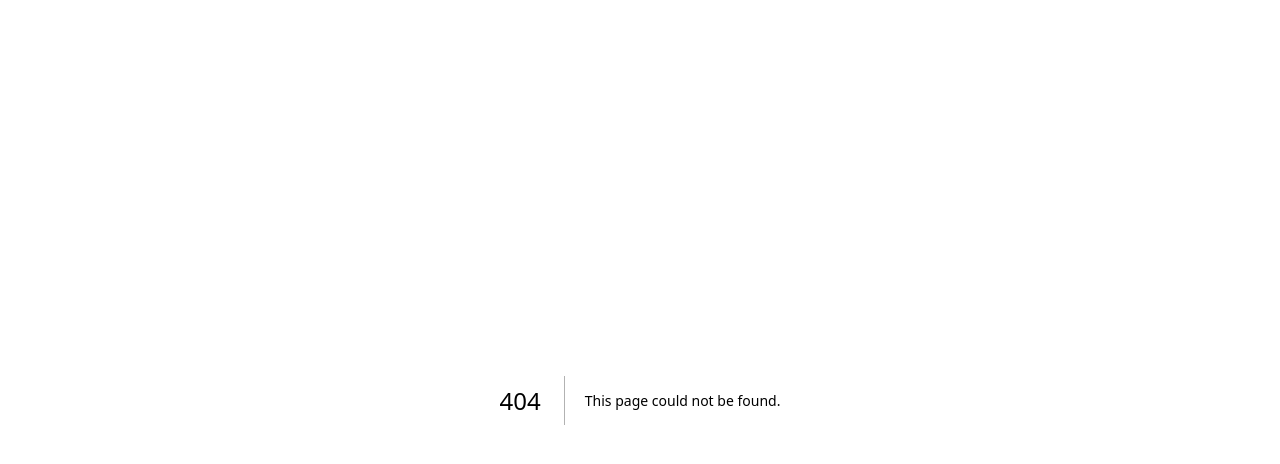
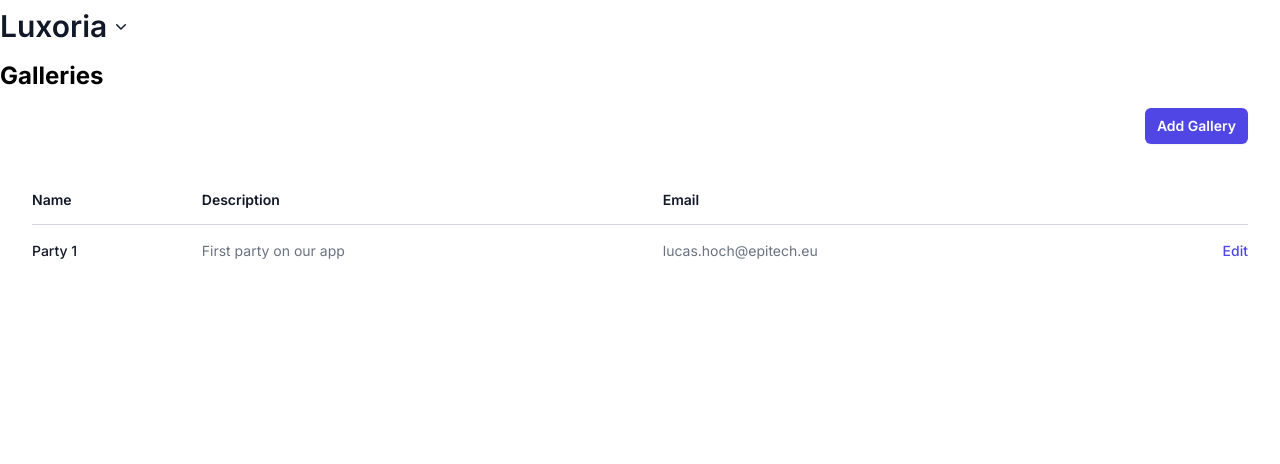
Before and after one commit to LuxoriaSoft/Luxoria.WebApp-PA, a Next.js app: page /galleries in a window 1280 px wide. Before the commit this address had no page. Shown: the top 464 px of the page. Built offline with nearby package versions, Linux system fonts and the light colour scheme.

Commit message:
Add: base of Galleries route on app

```diff
--- /dev/null
+++ b/src/app/galleries/layout.tsx
@@ -0,0 +1,18 @@
+import type { Metadata } from "next";
+import { Inter } from "next/font/google";
+import { UserProvider } from '@auth0/nextjs-auth0/client';
+const inter = Inter({ subsets: ["latin"] });
+
+export default function Layout({
+                                     children,
+                                   }: Readonly<{
+  children: React.ReactNode;
+}>) {
+  return (
+    <html lang="en">
+    <UserProvider>
+      <body className={inter.className}>{children}</body>
+    </UserProvider>
+    </html>
+  );
+}
--- /dev/null
+++ b/src/app/galleries/page.tsx
@@ -0,0 +1,19 @@
+import NavBarComponent from "@/components/navBar";
+import TableComponent from "@/components/galleries/table";
+
+export default async function GalleriesPage() {
+
+  return (
+    <main className="container mx-auto">
+      <div className="mt-2">
+        <NavBarComponent/>
+      </div>
+
+      <div className="mt-4">
+        <h1 className="text-2xl font-bold mb-4">Galleries</h1>
+
+        <TableComponent />
+      </div>
+    </main>
+  );
+}
--- a/src/app/page.tsx
+++ b/src/app/page.tsx
@@ -1,6 +1,6 @@
 import NavBarComponent from "@/components/navBar";
 import CardComponent from "@/components/picture";
-import GridComponent from "@/components/grid";
+import GridComponent from "@/components/dashboard/grid";
 
 export default async function Home() {
 
--- a/src/components/grid.tsx
+++ b/src/components/dashboard/grid.tsx
@@ -4,7 +4,7 @@ import CardComponent from "@/components/picture";
 import { useEffect, useState } from "react";
 
 async function fetchInventory() {
-  const res = await fetch('http://localhost:3000/api/inventory');
+  const res = await fetch('/api/inventory');
   if (!res.ok) {
     throw new Error('Failed to fetch inventory data');
   }
--- /dev/null
+++ b/src/components/galleries/table.tsx
@@ -0,0 +1,62 @@
+const people = [
+  { name: 'Party 1', description: 'First party on our app', email: 'lucas.hoch@epitech.eu' },
+]
+
+export default function TableComponent() {
+  return (
+    <div className="px-4 sm:px-6 lg:px-8">
+      <div className="sm:flex sm:items-center">
+        <div className="sm:flex-auto">
+        </div>
+        <div className="mt-4 sm:ml-16 sm:mt-0 sm:flex-none">
+          <button
+            type="button"
+            className="block rounded-md bg-indigo-600 px-3 py-2 text-center text-sm font-semibold text-white shadow-sm hover:bg-indigo-500 focus-visible:outline focus-visible:outline-2 focus-visible:outline-offset-2 focus-visible:outline-indigo-600"
+          >
+            Add Gallery
+          </button>
+        </div>
+      </div>
+      <div className="mt-8 flow-root">
+        <div className="-mx-4 -my-2 overflow-x-auto sm:-mx-6 lg:-mx-8">
+          <div className="inline-block min-w-full py-2 align-middle sm:px-6 lg:px-8">
+            <table className="min-w-full divide-y divide-gray-300">
+              <thead>
+              <tr>
+                <th scope="col" className="py-3.5 pl-4 pr-3 text-left text-sm font-semibold text-gray-900 sm:pl-0">
+                  Name
+                </th>
+                <th scope="col" className="px-3 py-3.5 text-left text-sm font-semibold text-gray-900">
+                  Description
+                </th>
+                <th scope="col" className="px-3 py-3.5 text-left text-sm font-semibold text-gray-900">
+                  Email
+                </th>
+                <th scope="col" className="relative py-3.5 pl-3 pr-4 sm:pr-0">
+                  <span className="sr-only">Edit</span>
+                </th>
+              </tr>
+              </thead>
+              <tbody className="divide-y divide-gray-200">
+              {people.map((person) => (
+                <tr key={person.email}>
+                  <td className="whitespace-nowrap py-4 pl-4 pr-3 text-sm font-medium text-gray-900 sm:pl-0">
+                    {person.name}
+                  </td>
+                  <td className="whitespace-nowrap px-3 py-4 text-sm text-gray-500">{person.description}</td>
+                  <td className="whitespace-nowrap px-3 py-4 text-sm text-gray-500">{person.email}</td>
+                  <td className="relative whitespace-nowrap py-4 pl-3 pr-4 text-right text-sm font-medium sm:pr-0">
+                    <a href="#" className="text-indigo-600 hover:text-indigo-900">
+                      Edit<span className="sr-only">, {person.name}</span>
+                    </a>
+                  </td>
+                </tr>
+              ))}
+              </tbody>
+            </table>
+          </div>
+        </div>
+      </div>
+    </div>
+  )
+}
--- a/src/components/navBar.tsx
+++ b/src/components/navBar.tsx
@@ -16,6 +16,8 @@ interface CallToAction {
 }
 
 const solutions: Solution[] = [
+  { name: 'Dashboard', description: 'Get an overview of your account', href: '/', icon: CursorArrowRaysIcon },
+  { name: 'Galleries', description: 'Manage all your galleries', href: '/galleries', icon: CursorArrowRaysIcon },
   { name: 'List', description: 'Get pictures list', href: '/api/inventory', icon: CursorArrowRaysIcon },
 ];
 
--- a/src/components/picture.tsx
+++ b/src/components/picture.tsx
@@ -82,7 +82,7 @@ export default function CardComponent({ _id, name } : CardComponentProps) {
                     </button>
                     <div className="relative w-full h-full">
                         <Image
-                            src={`/api/preview?_id=${_id}`}
+                            src={`/api/preview/${_id}`}
                             alt={name}
                             objectFit="contain"
                             layout="fill"
```
